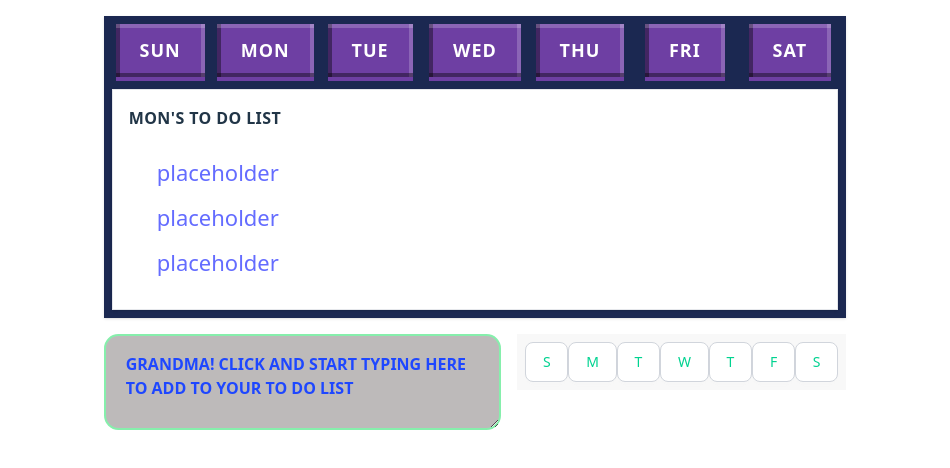
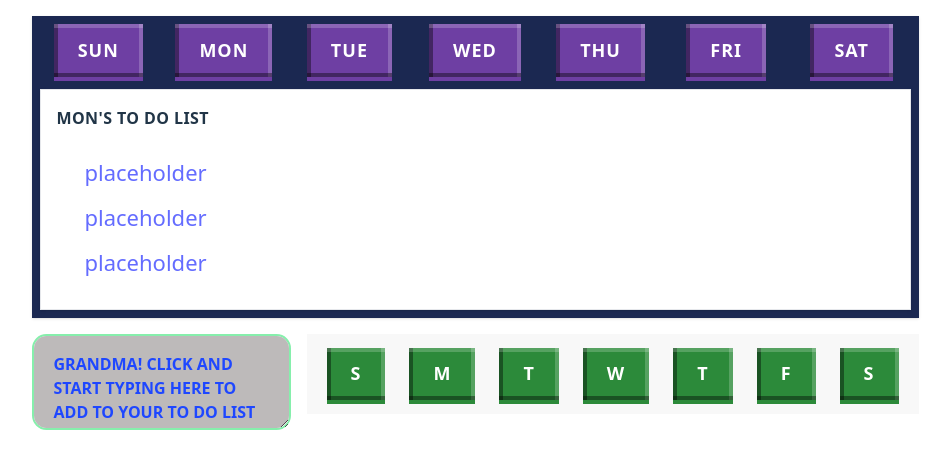
Before and after one commit to drainr/GrandManager, a React (Vite) app: page / in a window 1280 px wide. Shown: the top 468 px of the page, without its empty margins (165-1115 px from the left). Built offline with nearby package versions, Linux system fonts and the light colour scheme.

Commit message:
starting to change the design of the calendar i meant

```diff
--- a/src/components/list/multiSelectButton.jsx
+++ b/src/components/list/multiSelectButton.jsx
@@ -1,4 +1,5 @@
 import { useState } from 'react';
+import GreenButton from "../GreenButton.jsx";
 
 const MultiSelectButton = () => {
 	const dayLetters = [
@@ -24,18 +25,14 @@ const MultiSelectButton = () => {
 		<ul className="menu menu-horizontal flex-nowrap bg-base-200">
 			{dayLetters.map((day) => (
 				<li key={day.key}>
-					<button
-						type="button"
-						onClick={() => toggleDay(day.key)}
-						aria-pressed={selectedDays.includes(day.key)}
-						className={
-							selectedDays.includes(day.key)
-								? 'btn btn-md px-5 py-3 text-base bg-success! border-success! text-white!'
-								: 'btn btn-md px-5 py-3 text-base bg-white! border border-gray-300! text-success! hover:bg-success! hover:text-white!'
-						}
-					>
-						{day.label}
-					</button>
+                    <GreenButton text={day.label} onClick={() => toggleDay(day.key)}
+                                 aria-pressed={selectedDays.includes(day.key)}
+                                 className={
+                                     selectedDays.includes(day.key)
+                                         ? 'btn btn-md px-5 py-3 text-base bg-success! border-success! text-white!'
+                                         : 'btn btn-md px-5 py-3 text-base bg-white! border border-gray-300! text-success! hover:bg-success! hover:text-white!'
+                                 }/>
+
 				</li>
 			))}
 		</ul>
```
